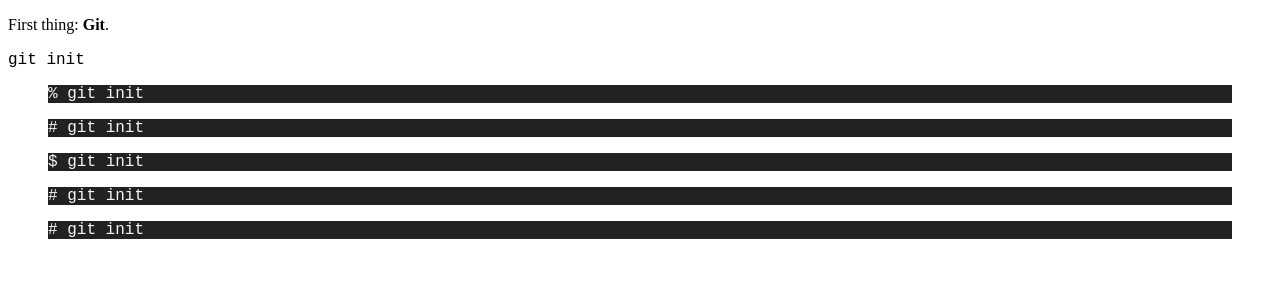
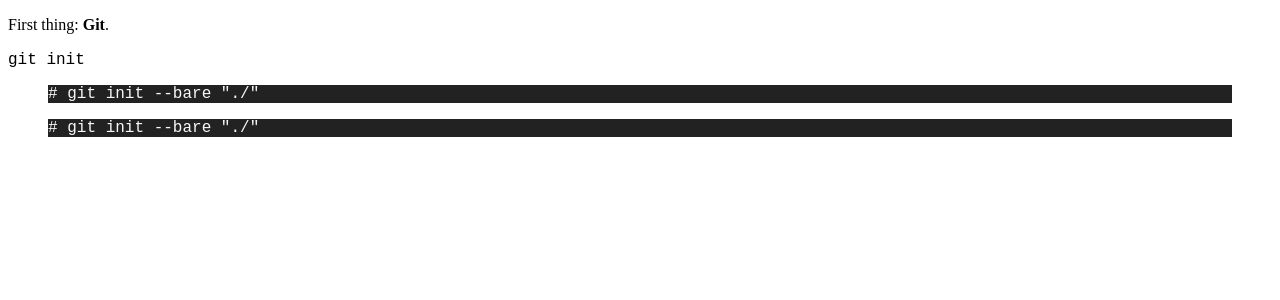
Before and after one commit to menozero/jekyll-sample, a Jekyll site: the page built from _posts/2016-01-16-git.md, in a window 1280 px wide. Shown: the top 300 px of the page. Built offline with Jekyll 4.4.1, drawn with Linux system fonts in a browser that asks for light colours.

Commit message:
Testing highlight for console

````diff
--- a/_posts/2016-01-16-git.md
+++ b/_posts/2016-01-16-git.md
@@ -8,21 +8,9 @@ First thing: **Git**.
 ```git init```
 
 {% highlight shell-session %}
-% git init
-{% endhighlight %}
-
-{% highlight shell-session %}
-# git init
-{% endhighlight %}
-
-{% highlight shell-session %}
-$ git init
+# git init --bare "./"
 {% endhighlight %}
 
 {% highlight console %}
-# git init
+# git init --bare "./"
 {% endhighlight %}
-
-{% highlight bash %}
-# git init
-{% endhighlight %}
````
